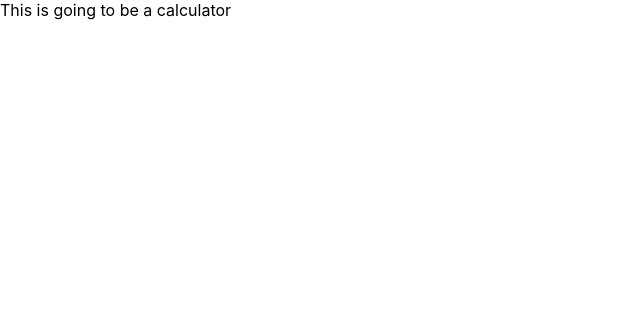
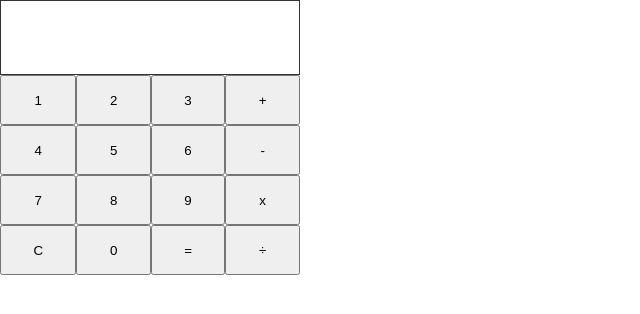
Before and after one commit to braedongough/calculator, a React (Create React App) app: page / in a window 1280 px wide. Shown: the top 314 px of the page, without its empty margins (0-640 px from the left). Built offline with nearby package versions, Linux system fonts and the light colour scheme.

Commit message:
created Button and display components.

```diff
--- a/package.json
+++ b/package.json
@@ -3,9 +3,11 @@
   "version": "0.1.0",
   "private": true,
   "dependencies": {
+    "mathjs": "^5.4.2",
     "react": "^16.7.0",
     "react-dom": "^16.7.0",
-    "react-scripts": "2.1.3"
+    "react-scripts": "2.1.3",
+    "styled-components": "^4.1.3"
   },
   "scripts": {
     "start": "react-scripts start",
--- a/src/components/App/App.js
+++ b/src/components/App/App.js
@@ -1,9 +1,36 @@
 import React, { Component } from "react";
+import * as math from "mathjs";
+import Buttons from "../Buttons/Buttons";
+import { Display } from "../Display/Display";
+import { CalculatorContainer } from "../Containers/Containers";
 
 class App extends Component {
+  state = { result: [] };
+  handleClick = e => {
+    console.log(e.target);
+    const value = e.target.getAttribute("value");
+    if (value === "=") {
+      const operated = this.operate(this.state.result);
+      this.setState(() => ({ result: operated }));
+      return;
+    } else if (value === "C") {
+      this.setState(() => ({ result: [] }));
+      return;
+    }
+    const newValue = (this.state.result += value);
+
+    this.setState(() => ({ result: newValue }));
+  };
+  operate(result) {
+    return math.eval(result);
+  }
   render() {
-    return <div className="App">This is going to be a calculator</div>;
+    return (
+      <CalculatorContainer>
+        <Display>{this.state.result}</Display>
+        <Buttons handleClick={this.handleClick} />
+      </CalculatorContainer>
+    );
   }
 }
-
 export default App;
--- /dev/null
+++ b/src/components/Buttons/Button.js
@@ -0,0 +1,3 @@
+import styled from "styled-components";
+
+export const Button = styled.button``;
--- /dev/null
+++ b/src/components/Buttons/Buttons.js
@@ -0,0 +1,58 @@
+import React from "react";
+import { ButtonContainer } from "../Containers/Containers";
+import { Button } from "./Button";
+
+const Buttons = props => (
+  <ButtonContainer>
+    <Button label="1" value={1} onClick={props.handleClick}>
+      1
+    </Button>
+    <Button label="2" value={2} onClick={props.handleClick}>
+      2
+    </Button>
+    <Button label="3" value={3} onClick={props.handleClick}>
+      3
+    </Button>
+    <Button label="+" value={"+"} onClick={props.handleClick}>
+      +
+    </Button>
+    <Button label="4" value={4} onClick={props.handleClick}>
+      4
+    </Button>
+    <Button label="5" value={5} onClick={props.handleClick}>
+      5
+    </Button>
+    <Button label="6" value={6} onClick={props.handleClick}>
+      6
+    </Button>
+    <Button label="-" value={"-"} onClick={props.handleClick}>
+      -
+    </Button>
+    <Button label="7" value={4} onClick={props.handleClick}>
+      7
+    </Button>
+    <Button label="8" value={5} onClick={props.handleClick}>
+      8
+    </Button>
+    <Button label="9" value={6} onClick={props.handleClick}>
+      9
+    </Button>
+    <Button label="X" value={"*"} onClick={props.handleClick}>
+      x
+    </Button>
+    <Button label="C" value={"C"} onClick={props.handleClick}>
+      C
+    </Button>
+    <Button label="0" value={0} onClick={props.handleClick}>
+      0
+    </Button>
+    <Button label="=" value={"="} onClick={props.handleClick}>
+      =
+    </Button>
+    <Button label="÷" value={"/"} onClick={props.handleClick}>
+      ÷
+    </Button>
+  </ButtonContainer>
+);
+
+export default Buttons;
--- /dev/null
+++ b/src/components/Containers/Containers.js
@@ -0,0 +1,12 @@
+import styled from "styled-components";
+
+export const CalculatorContainer = styled.div`
+  position: relative;
+  width: 300px;
+`;
+
+export const ButtonContainer = styled.div`
+  display: grid;
+  grid-template-columns: repeat(4, auto);
+  grid-template-rows: repeat(4, 50px);
+`;
--- /dev/null
+++ b/src/components/Display/Display.js
@@ -0,0 +1,9 @@
+import styled from "styled-components";
+
+export const Display = styled.div`
+  height: 30px;
+  width: auto;
+  height: 75px;
+  display: absolute;
+  border: 1px solid #333333;
+`;
--- a/src/index.css
+++ b/src/index.css
@@ -1,3 +1,11 @@
+html {
+  box-sizing: border-box;
+}
+*,
+*:before,
+*:after {
+  box-sizing: inherit;
+}
 body {
   margin: 0;
   padding: 0;
--- a/src/index.js
+++ b/src/index.js
@@ -4,7 +4,3 @@ import "./index.css";
 import App from "./components/App/App";
 
 ReactDOM.render(<App />, document.getElementById("root"));
-
-// If you want your app to work offline and load faster, you can change
-// unregister() to register() below. Note this comes with some pitfalls.
-// Learn more about service workers: http://bit.ly/CRA-PWA
```
Also changed, not shown: src/logo.svg (deleted), 1 other file (tests, documents, lock files or other folders).
